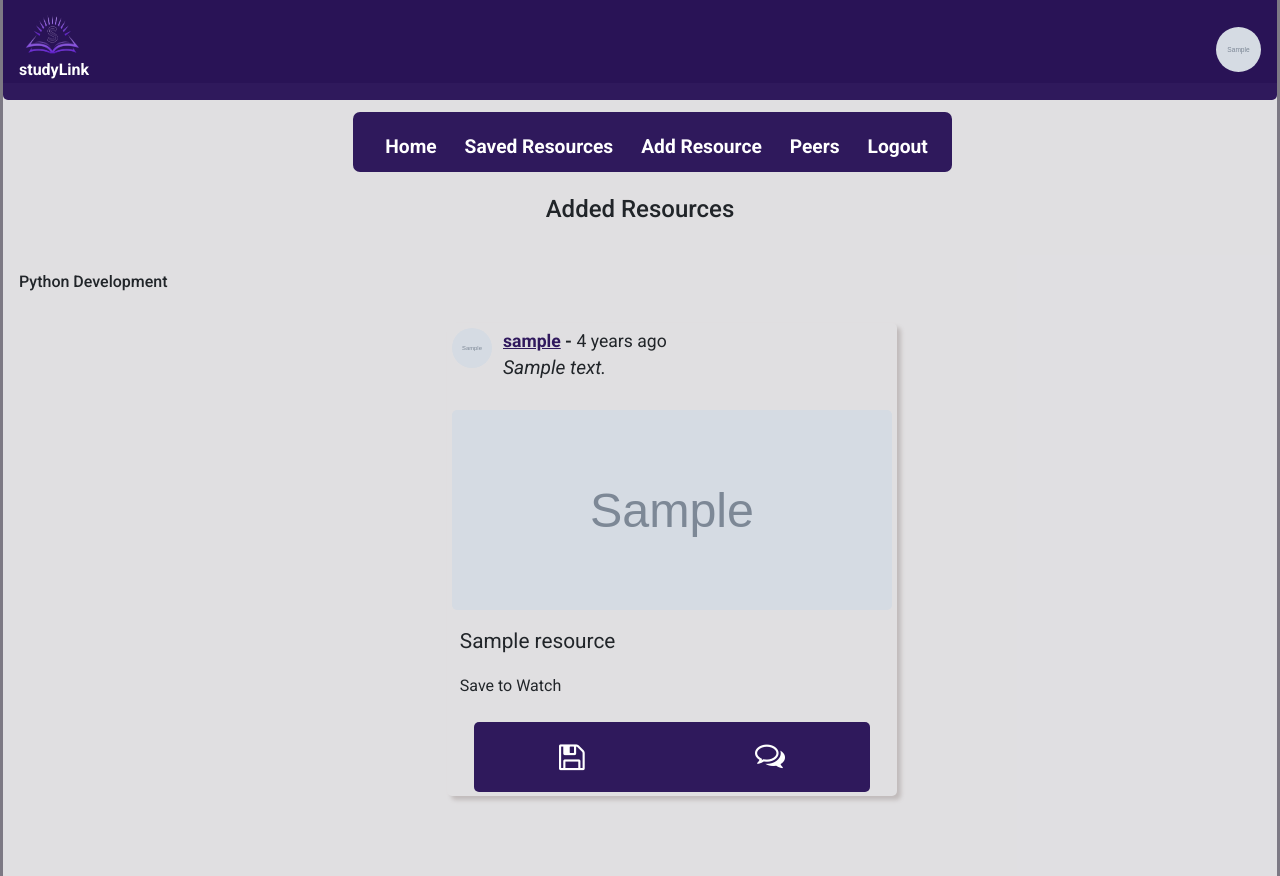
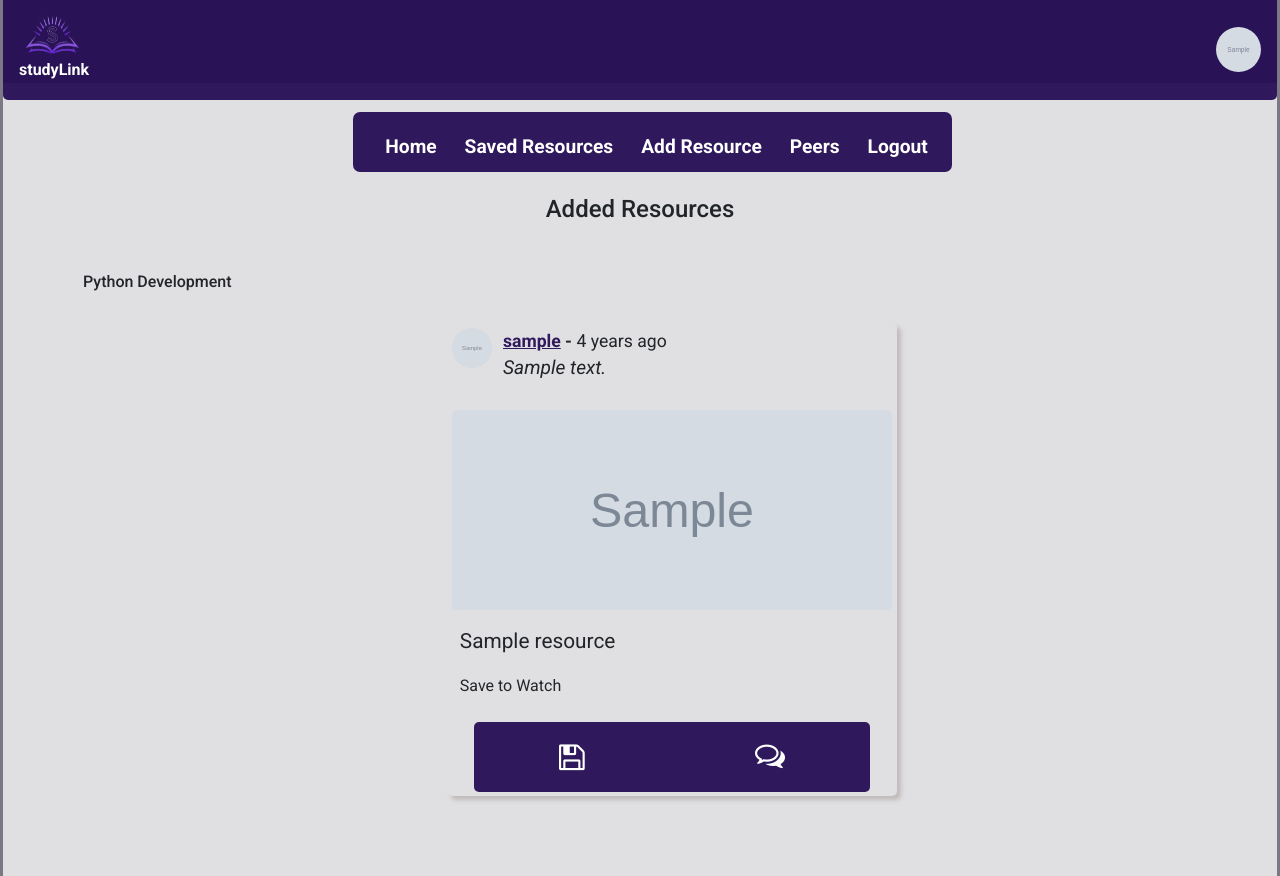
Before and after one commit to MoBazmul/studyLink, a Flask app: page /home in a window 1280 px wide. Run offline with Flask 3, Linux system fonts and the light colour scheme; a user stored in the database is signed in; tables that the repository leaves empty hold one stand-in row (values such as "Sample post"); grey boxes marked "Sample" are stand-in pictures; some libraries are stand-ins or nearby versions.

Commit message:
Increasing margin left of resources title

```diff
--- a/studylink/templates/home.html
+++ b/studylink/templates/home.html
@@ -72,7 +72,7 @@
       </section>
     {% else %}
       {% for course_name, resources in resources_dict.items() %}
-          <h2 style="font-size: 20px; margin-bottom: 2rem; margin-top: 3rem; font-size: 1rem;">{{ course_name }}</h2>
+          <h2 style="font-size: 20px; margin-bottom: 2rem; margin-top: 3rem; margin-left: 4rem; font-size: 1rem;">{{ course_name }}</h2>
         <section class="content-box">
           {% for resource in resources %}
             <section class="content">
```
